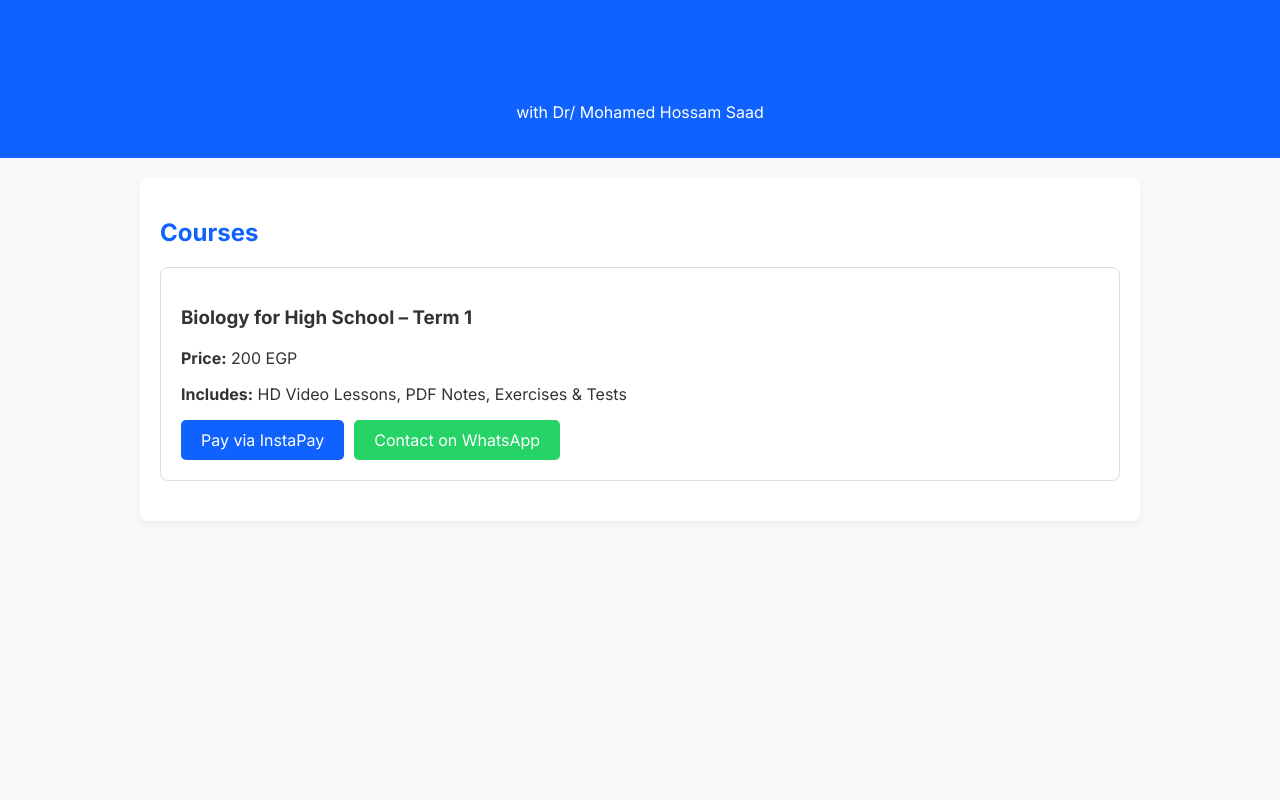
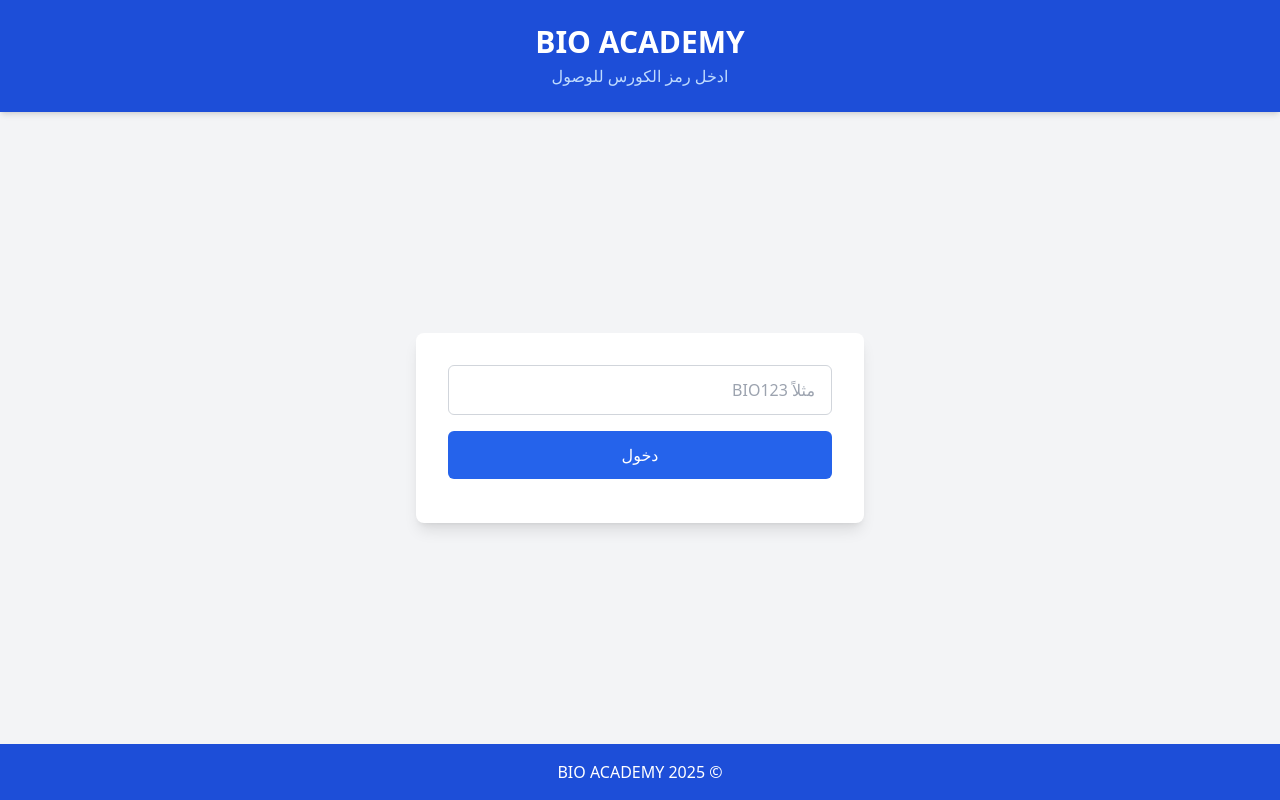
Before and after one commit to AHMEDHOSSAM1518/bio-academey, a plain HTML site: page index.html in a window 1280 px wide. Drawn offline with nearby package versions, Linux system fonts and the light colour scheme.

Commit message:
Update index.html

```diff
--- a/index.html
+++ b/index.html
@@ -1,82 +1,70 @@
 <!DOCTYPE html>
-<html lang="en">
+<html lang="ar" dir="rtl">
 <head>
-  <meta charset="UTF-8">
-  <meta name="viewport" content="width=device-width, initial-scale=1.0">
-  <title>BIO ACADEMEY</title>
-  <link href="https://fonts.googleapis.com/css2?family=Inter:wght@400;700&display=swap" rel="stylesheet">
-  <style>
-    body {
-      font-family: 'Inter', sans-serif;
-      background-color: #f9f9f9;
-      color: #333;
-      margin: 0;
-      padding: 0;
-    }
-    header {
-      background-color: #0f62fe;
-      color: white;
-      padding: 20px;
-      text-align: center;
-    }
-    .container {
-      max-width: 960px;
-      margin: 20px auto;
-      padding: 20px;
-      background-color: white;
-      box-shadow: 0 4px 8px rgba(0,0,0,0.05);
-      border-radius: 8px;
-    }
-    h1, h2 {
-      color: #0f62fe;
-    }
-    .course {
-      border: 1px solid #ddd;
-      border-radius: 8px;
-      padding: 20px;
-      margin-bottom: 20px;
-    }
-    .buttons {
-      display: flex;
-      flex-wrap: wrap;
-      gap: 10px;
-    }
-    .button {
-      background-color: #0f62fe;
-      color: white;
-      padding: 10px 20px;
-      text-decoration: none;
-      border-radius: 5px;
-      display: inline-block;
-    }
-    .button.whatsapp {
-      background-color: #25D366;
-    }
-    @media (max-width: 600px) {
-      .buttons {
-        flex-direction: column;
-        align-items: stretch;
-      }
-    }
-  </style>
+  <meta charset="UTF-8" />
+  <meta name="viewport" content="width=device-width, initial-scale=1" />
+  <title>الوصول للكورس - BIO ACADEMY</title>
+  <script src="https://cdn.tailwindcss.com"></script>
 </head>
-<body>
-  <header>
-    <h1>BIO ACADEMEY</h1>
-    <p>with Dr/ Mohamed Hossam Saad</p>
+<body class="bg-gray-100 flex flex-col min-h-screen">
+
+  <header class="bg-blue-700 text-white p-6 shadow-md">
+    <h1 class="text-3xl font-bold text-center">BIO ACADEMY</h1>
+    <p class="text-center mt-1 text-blue-200">ادخل رمز الكورس للوصول</p>
   </header>
 
-  <div class="container">
-    <h2>Courses</h2>
-    <div class="course">
-      <h3>Biology for High School – Term 1</h3>
-      <p><strong>Price:</strong> 200 EGP</p>
-      <p><strong>Includes:</strong> HD Video Lessons, PDF Notes, Exercises & Tests</p>
-      <div class="buttons">
-        <a href="https://ipn.eg/S/ahmedhossam1512/instapay/9OHmZO" class="button">Pay via InstaPay</a>
-        <a href="https://wa.me/201220946773" class="button whatsapp">Contact on WhatsApp</a>
+  <main class="flex-grow flex flex-col items-center justify-center p-6">
+
+    <div class="w-full max-w-md bg-white p-8 rounded-lg shadow-lg">
+      <input
+        id="code-input"
+        type="text"
+        placeholder="مثلاً BIO123"
+        class="w-full px-4 py-3 border border-gray-300 rounded-md focus:outline-none focus:ring-2 focus:ring-blue-500"
+      />
+      <button
+        onclick="checkCode()"
+        class="mt-4 w-full bg-blue-600 text-white py-3 rounded-md hover:bg-blue-700 transition"
+      >
+        دخول
+      </button>
+      <p id="error-msg" class="text-red-600 mt-3 text-center"></p>
+    </div>
+
+    <div
+      id="course-content"
+      class="mt-10 w-full max-w-4xl bg-white rounded-lg shadow-lg p-6 hidden flex-col items-center"
+    >
+      <h2
+        id="course-title"
+        class="text-2xl font-semibold mb-4 text-center text-gray-800"
+      ></h2>
+      <div class="aspect-w-16 aspect-h-9 w-full">
+        <iframe
+          id="course-video"
+          src=""
+          frameborder="0"
+          allowfullscreen
+          class="w-full h-full rounded-md"
+        ></iframe>
       </div>
     </div>
-  </div>
-</body>
-</html>
+  </main>
+
+  <footer class="bg-blue-700 text-white text-center p-4">
+    &copy; 2025 BIO ACADEMY
+  </footer>
+
+  <script>
+    const courses = {
+      BIO123: {
+        title: 'كورس الأحياء',
+        video: 'https://www.youtube.com/embed/your_biology_video_id'
+      },
+      PHY456: {
+        title: 'كورس الفيزياء',
+        video: 'https://www.youtube.com/embed/your_physics_video_id'
+      }
+    };
+
+    function checkCode() {
```
